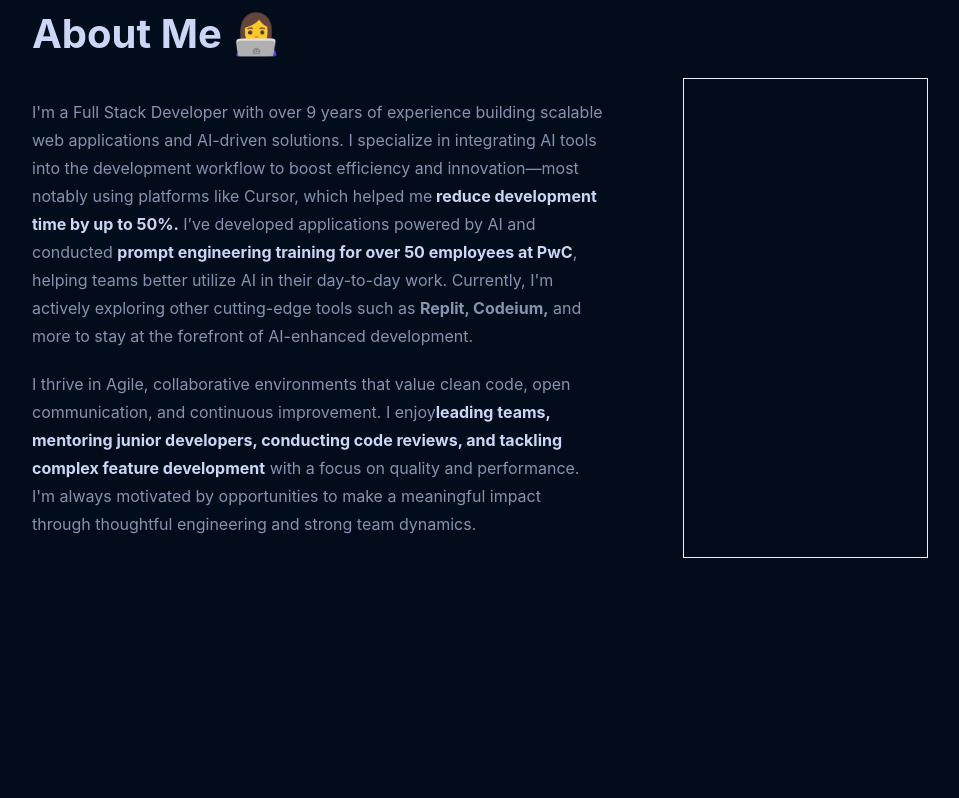
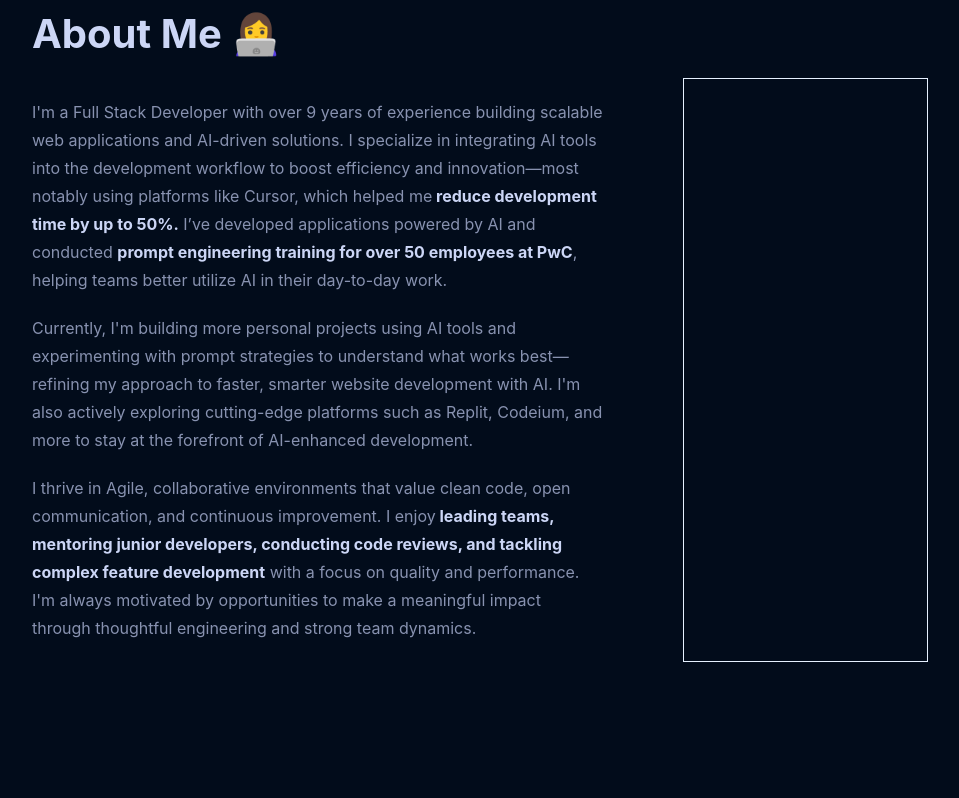
Before and after one commit to Rashmijain18/portfolio, a React (Vite) app: page / in a window 1280 px wide. Shown: the part 904-1702 px from the top of the page, without its empty margins (160-1119 px from the left). Built offline with nearby package versions, Linux system fonts and the light colour scheme.

Commit message:
Updated introduction

```diff
--- a/src/components/About.tsx
+++ b/src/components/About.tsx
@@ -19,14 +19,20 @@ export const About = () => {
               prompt engineering training for over 50 employees at PwC
             </b>
             , helping teams better utilize AI in their day-to-day work.
-            Currently, I'm actively exploring other cutting-edge tools such as{" "}
-            <b>Replit, Codeium,</b> and more to stay at the forefront of
-            AI-enhanced development.
+          </p>
+          <p>
+            Currently, I'm building more personal projects using AI tools and
+            experimenting with prompt strategies to understand what works
+            best—refining my approach to faster, smarter website development
+            with AI. I'm also actively exploring cutting-edge platforms such as
+            Replit, Codeium, and more to stay at the forefront of AI-enhanced
+            development.
           </p>
           <p>
             I thrive in Agile, collaborative environments that value clean code,
             open communication, and continuous improvement. I enjoy
             <b className="text-lightest-slate">
+              {" "}
               leading teams, mentoring junior developers, conducting code
               reviews, and tackling complex feature development
             </b>{" "}
```
